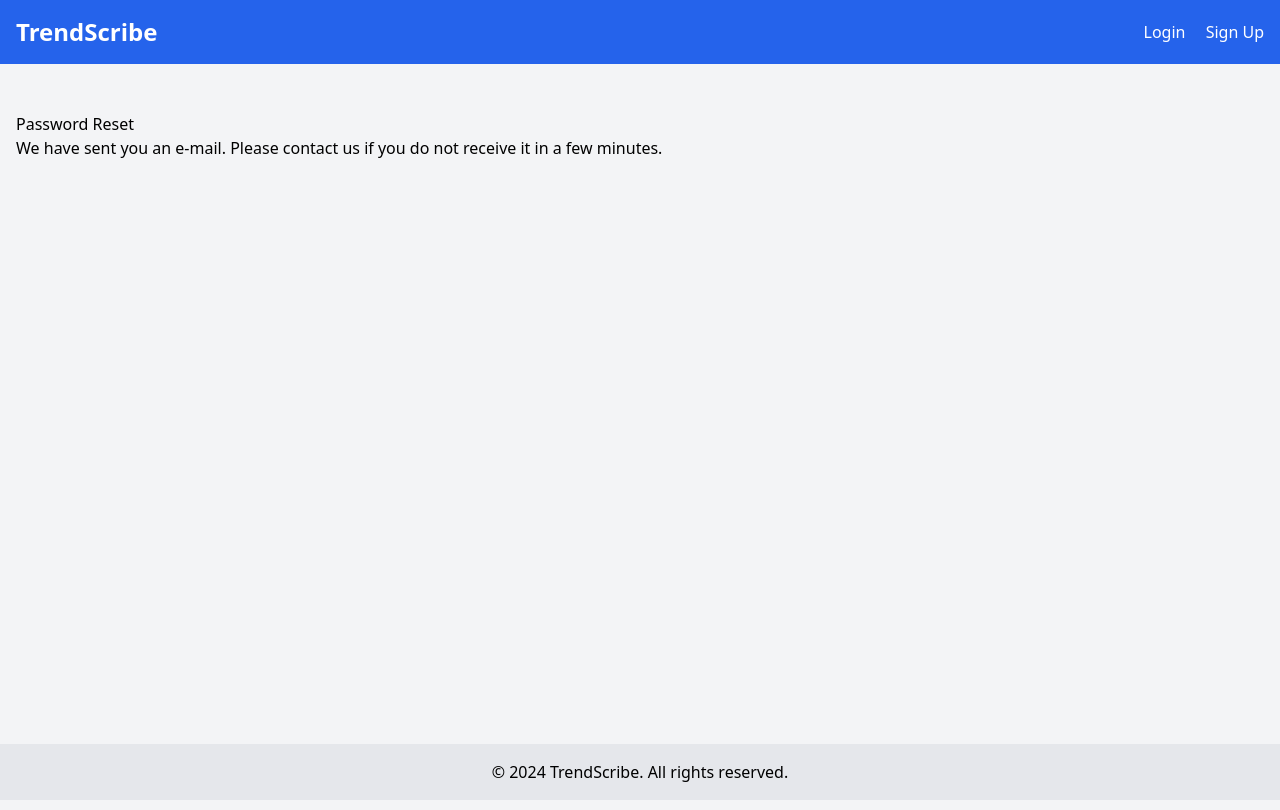
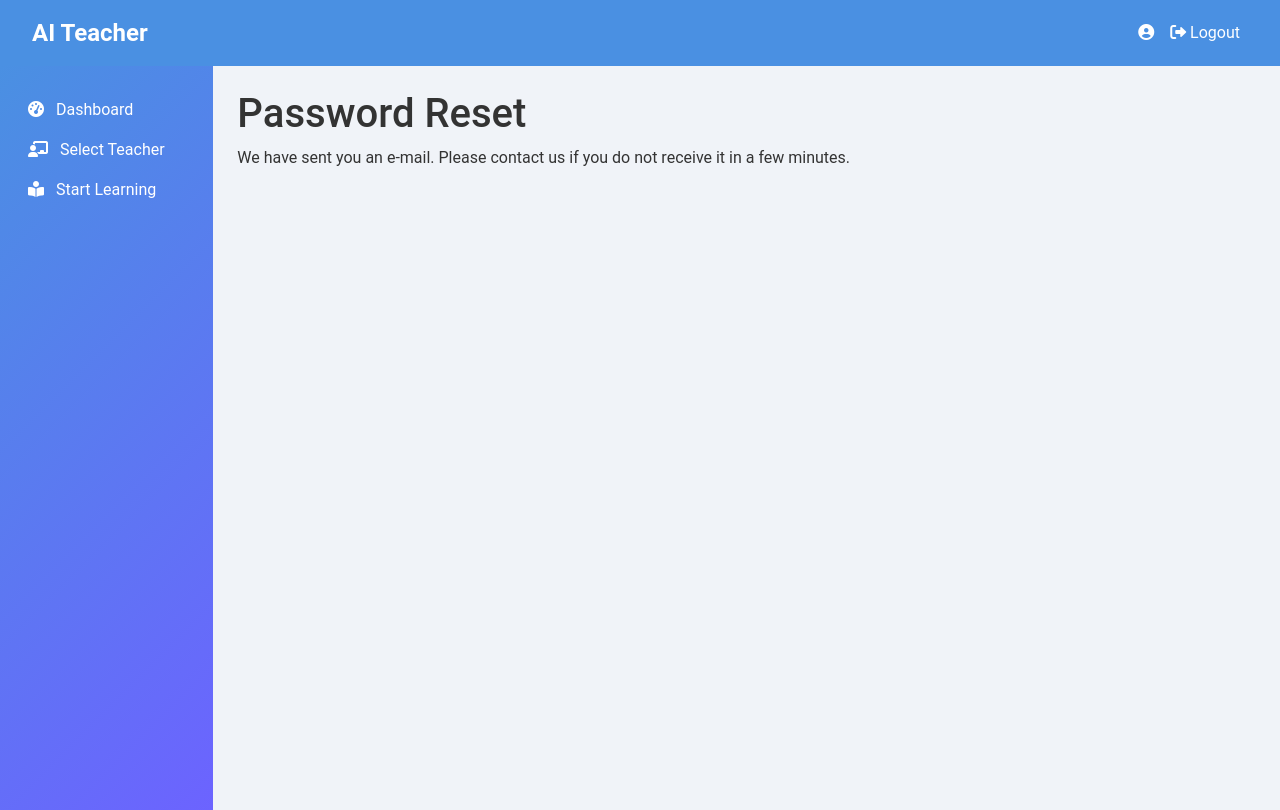
Before and after one commit to tuhinmallick/lona, a Django app: a page that uses templates/account/password_reset_done.html in a window 1280 px wide. Run offline with Django 5.2, Linux system fonts and the light colour scheme; some libraries are stand-ins or nearby versions.

Commit message:
Refactor base template and update forbidden, not found, and server error pages

```diff
--- a/setup/wsgi.py
+++ b/setup/wsgi.py
@@ -14,3 +14,5 @@ from django.core.wsgi import get_wsgi_application
 os.environ.setdefault('DJANGO_SETTINGS_MODULE', 'setup.settings')
 
 application = get_wsgi_application()
+
+app = application
--- a/templates/403_csrf.html
+++ b/templates/403_csrf.html
@@ -1,4 +1,4 @@
-{% extends '_base.html' %}
+{% extends 'base.html' %}
 
 {% block title %}Forbidden (403){% endblock title %}
 
--- a/templates/404.html
+++ b/templates/404.html
@@ -1,4 +1,4 @@
-{% extends '_base.html' %}
+{% extends 'base.html' %}
 
 {% block title %}404 Page not found{% endblock %}
 
--- a/templates/500.html
+++ b/templates/500.html
@@ -1,4 +1,4 @@
-{% extends '_base.html' %}
+{% extends 'base.html' %}
 
 {% block title %}500 Server Error{% endblock %}
 
--- a/templates/_base.html
+++ /dev/null
@@ -1,47 +0,0 @@
-{% load static %}
-<!DOCTYPE html>
-<html lang="en">
-<head>
-    <meta charset="UTF-8">
-    <meta name="viewport" content="width=device-width, initial-scale=1.0">
-    <title>{% block title %}TrendScribe{% endblock %}</title>
-    <link href="https://cdn.jsdelivr.net/npm/tailwindcss@2.2.19/dist/tailwind.min.css" rel="stylesheet">
-</head>
-<body class="bg-gray-100 flex flex-col min-h-screen">
-    <nav class="bg-blue-600 p-4 text-white">
-        <div class="container mx-auto flex justify-between items-center">
-            <!-- Left: Brand -->
-            <a href="{% url 'home' %}" class="text-2xl font-bold">TrendScribe</a>
-
-            <!-- Center: Preferences and Dashboard -->
-            <div class="flex space-x-4">
-                {% if user.is_authenticated %}
-                    <a href="{% url 'set_preferences' %}" class="mr-4">Preference Settings</a>
-                    <a href="{% url 'dashboard' %}" class="mr-4">Dashboard</a>
-                {% endif %}
-            </div>
-
-            <!-- Right: Logout/Login/Signup -->
-            <div>
-                {% if user.is_authenticated %}
-                    <a href="{% url 'account_logout' %}">Logout</a>
-                {% else %}
-                    <a href="{% url 'account_login' %}" class="mr-4">Login</a>
-                    <a href="{% url 'account_signup' %}">Sign Up</a>
-                {% endif %}
-            </div>
-        </div>
-    </nav>
-
-    <main class="flex-grow container mx-auto mt-8 p-4">
-        {% block content %}
-        {% endblock %}
-    </main>
-
-    <footer class="bg-gray-200 p-4">
-        <div class="container mx-auto text-center">
-            <p>&copy; 2024 TrendScribe. All rights reserved.</p>
-        </div>
-    </footer>
-</body>
-</html>
--- a/templates/account/logout.html
+++ b/templates/account/logout.html
@@ -1,4 +1,4 @@
-{% extends '_base.html' %}
+{% extends 'base.html' %}
 {% load crispy_forms_tags %}
 
 {% block title %}Log out{% endblock %}
--- a/templates/account/password_change.html
+++ b/templates/account/password_change.html
@@ -1,4 +1,4 @@
-{% extends '_base.html' %}
+{% extends 'base.html' %}
 {% load crispy_forms_tags %}
 
 {% block title %}Change Password{% endblock %}
--- a/templates/account/password_reset_done.html
+++ b/templates/account/password_reset_done.html
@@ -1,4 +1,4 @@
-{% extends '_base.html' %}
+{% extends 'base.html' %}
 {% load crispy_forms_tags %}
 
 {% block title %}Password Reset Done{% endblock %}
--- a/templates/account/password_reset_from_key.html
+++ b/templates/account/password_reset_from_key.html
@@ -1,4 +1,4 @@
-{% extends '_base.html' %}
+{% extends 'base.html' %}
 {% load crispy_forms_tags %}
 
 {% block title %}Change Password{% endblock title %}
--- a/templates/account/password_reset_from_key_done.html
+++ b/templates/account/password_reset_from_key_done.html
@@ -1,4 +1,4 @@
-{% extends '_base.html' %}
+{% extends 'base.html' %}
 {% load crispy_forms_tags %}
 
 {% block title %}Change Password Done{% endblock title %}
--- a/templates/account/password_set.html
+++ b/templates/account/password_set.html
@@ -1,4 +1,4 @@
-{% extends '_base.html' %}
+{% extends 'base.html' %}
 {% load crispy_forms_tags %}
 
 {% block title %}Set Password{% endblock title %}
```
